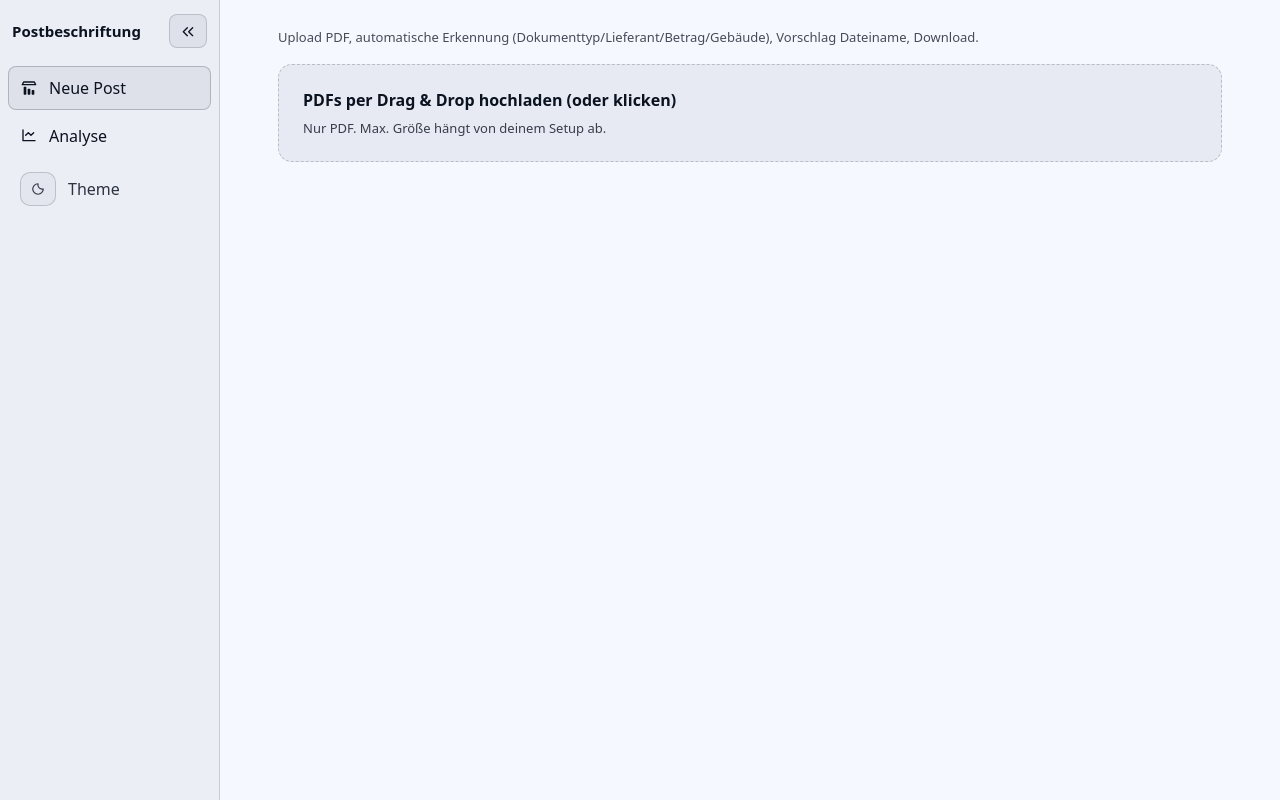
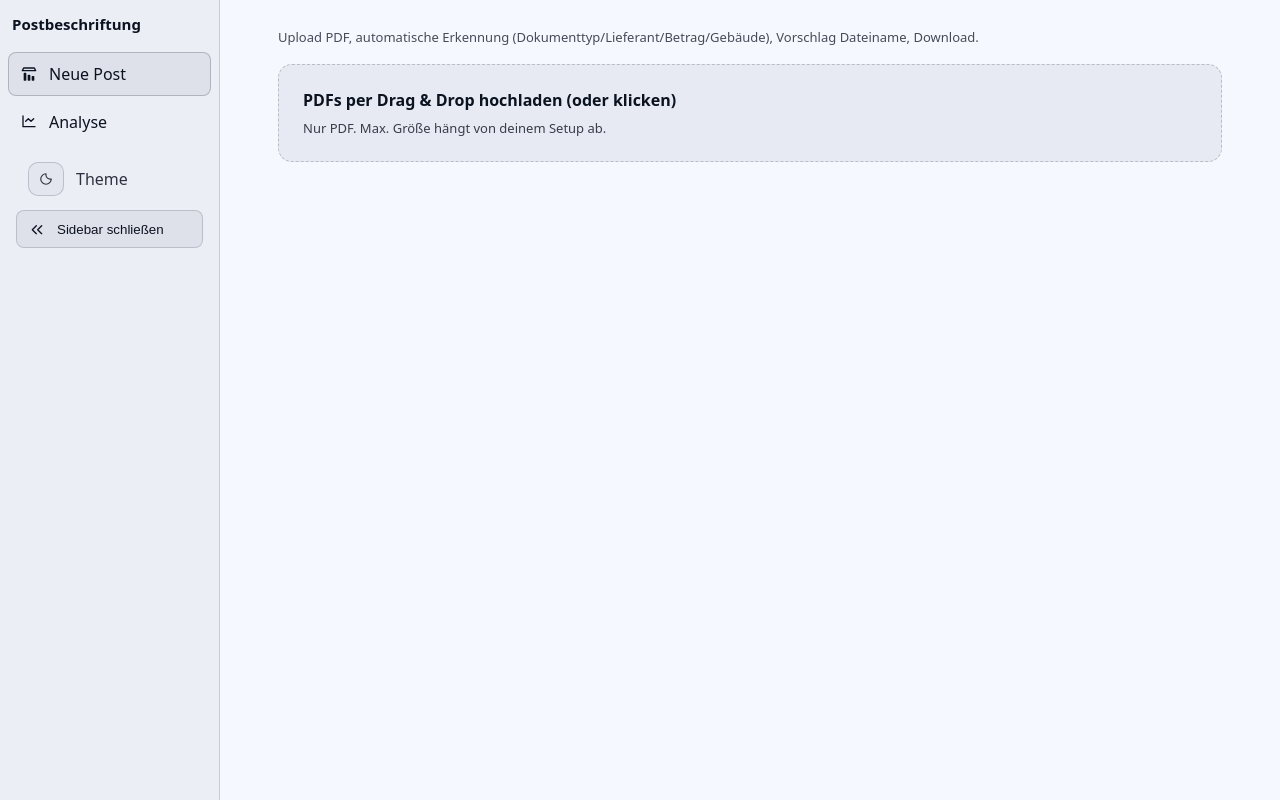
Before and after one commit to pohlandnicos/postbeschriftung, a Next.js app in the folder apps/web/: page / in a window 1280 px wide. Built offline with nearby package versions, Linux system fonts and the light colour scheme.

Commit message:
Move theme toggle and collapse button to bottom, add hover expand

```diff
--- a/apps/web/app/components/Sidebar.tsx
+++ b/apps/web/app/components/Sidebar.tsx
@@ -11,12 +11,15 @@ export type SidebarProps = {
 
 const Sidebar = () => {
   const [collapsed, setCollapsed] = useState(false);
+  const [hovered, setHovered] = useState(false);
   const pathname = usePathname();
+
+  const isExpanded = !collapsed || hovered;
 
   return (
     <div
       style={{
-        width: collapsed ? 56 : 220,
+        width: isExpanded ? 220 : 56,
         flexShrink: 0,
         borderRight: '1px solid var(--border_soft)',
         background: 'var(--panel)',
@@ -24,35 +27,11 @@ const Sidebar = () => {
         flexDirection: 'column',
         transition: 'width 0.2s ease'
       }}
+      onMouseEnter={() => setHovered(true)}
+      onMouseLeave={() => setHovered(false)}
     >
       <div style={{ padding: '14px 12px', display: 'flex', alignItems: 'center', gap: 12 }}>
-        {!collapsed && <div style={{ fontSize: 15, fontWeight: 800 }}>Postbeschriftung</div>}
-        <button
-          type="button"
-          onClick={() => setCollapsed(!collapsed)}
-          style={{
-            marginLeft: collapsed ? 0 : 'auto',
-            padding: '8px 10px',
-            borderRadius: 8,
-            border: '1px solid var(--border_soft)',
-            background: 'var(--panel2)',
-            color: 'inherit',
-            cursor: 'pointer',
-            display: 'flex',
-            alignItems: 'center',
-            justifyContent: 'center'
-          }}
-        >
-          <svg width="16" height="16" viewBox="0 0 24 24" fill="none" xmlns="http://www.w3.org/2000/svg">
-            <path
-              d={collapsed ? 'M13 19l6-6-6-6M5 19l6-6-6-6' : 'M11 19l-6-6 6-6M19 19l-6-6 6-6'}
-              stroke="currentColor"
-              strokeWidth="2"
-              strokeLinecap="round"
-              strokeLinejoin="round"
-            />
-          </svg>
-        </button>
+        {isExpanded && <div style={{ fontSize: 15, fontWeight: 800 }}>Postbeschriftung</div>}
       </div>
 
       <div style={{ padding: '4px 8px', display: 'flex', flexDirection: 'column', gap: 4 }}>
@@ -79,7 +58,7 @@ const Sidebar = () => {
               strokeLinejoin="round"
             />
           </svg>
-          {!collapsed && <div>Neue Post</div>}
+          {isExpanded && <div>Neue Post</div>}
         </Link>
 
         <Link
@@ -105,12 +84,12 @@ const Sidebar = () => {
               strokeLinejoin="round"
             />
           </svg>
-          {!collapsed && <div>Analyse</div>}
+          {isExpanded && <div>Analyse</div>}
         </Link>
 
+        <div style={{ marginTop: 'auto', padding: '4px 8px', display: 'flex', flexDirection: 'column', gap: 4 }}>
           <div
             style={{
-            marginTop: 'auto',
               padding: '10px 12px',
               display: 'flex',
               alignItems: 'center',
@@ -119,7 +98,36 @@ const Sidebar = () => {
             }}
           >
             <ThemeToggle />
-          {!collapsed && <div>Theme</div>}
+            {isExpanded && <div>Theme</div>}
+          </div>
+
+          <button
+            type="button"
+            onClick={() => setCollapsed(!collapsed)}
+            style={{
+              padding: '10px 12px',
+              borderRadius: 8,
+              border: '1px solid var(--border_soft)',
+              background: 'var(--panel2)',
+              color: 'inherit',
+              cursor: 'pointer',
+              display: 'flex',
+              alignItems: 'center',
+              gap: 12,
+              width: '100%'
+            }}
+          >
+            <svg width="16" height="16" viewBox="0 0 24 24" fill="none" xmlns="http://www.w3.org/2000/svg">
+              <path
+                d={collapsed ? 'M13 19l6-6-6-6M5 19l6-6-6-6' : 'M11 19l-6-6 6-6M19 19l-6-6 6-6'}
+                stroke="currentColor"
+                strokeWidth="2"
+                strokeLinecap="round"
+                strokeLinejoin="round"
+              />
+            </svg>
+            {isExpanded && <div>Sidebar {collapsed ? 'öffnen' : 'schließen'}</div>}
+          </button>
         </div>
       </div>
     </div>
```
Lines whose indentation alone changed are shown as unchanged.
